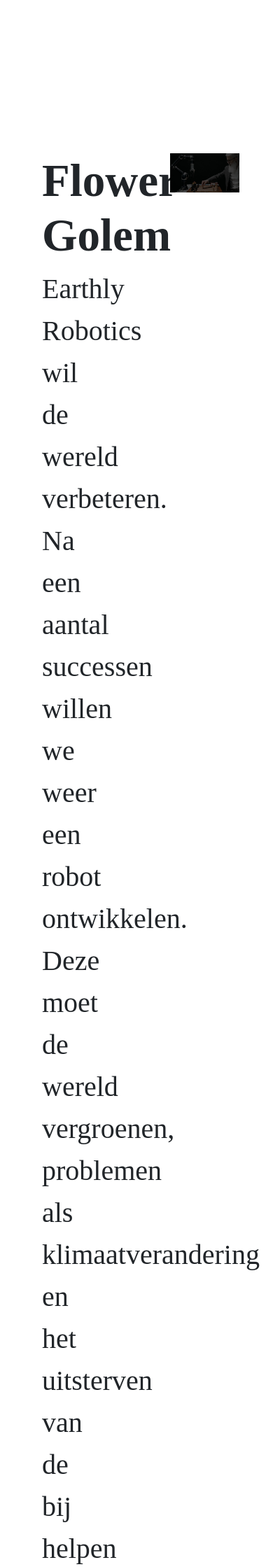
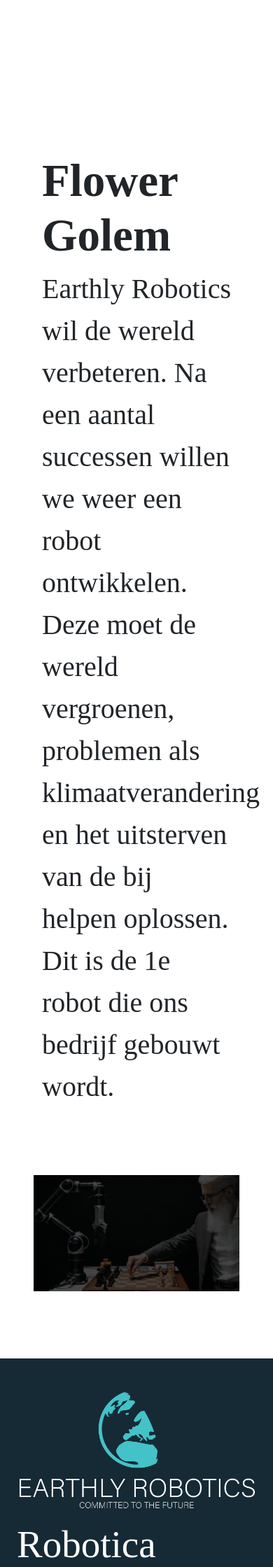
Before and after one commit to Earthly-Robotics/website, a PHP site: page /blogPost.php?num=1 in a window 390 px wide. Shown: the part 585-2824 px from the top of the page at 70% size. Run offline with PHP 8.4, Linux system fonts and the light colour scheme; data that the repository does not hold is empty; some libraries are stand-ins or nearby versions.

Commit message:
responsive blogpost

```diff
--- a/blogPost.php
+++ b/blogPost.php
@@ -95,11 +95,11 @@
 	    </div>
 	    <div class="container">
     		<div class="row">
- 				<div class="col-6">
+ 				<div class="col-lg-6">
  					<div class="m-5">
 			     		<h1 class="fw-bold"><?php echo $title; ?></h1>
 					    <p> <?php echo $disc; ?></p>
-					    <h2><?php echo $kopje; ?></h2>
+					    <h3><?php echo $kopje; ?></h3>
 					    <p><?php echo $textA; ?></p>
 					    <p><?php echo $textB; ?></p>
 					    <p><?php echo $textC; ?></p>
@@ -108,7 +108,7 @@
 
 			     	</div>
  				</div>
- 				<div class="col-6 p-5">
+ 				<div class="col-lg-6 p-5">
  					<?php echo '<img src=img/'.$postImg.' class=img-fluid alt= post image>'?>
  				</div>
  			</div>
```
